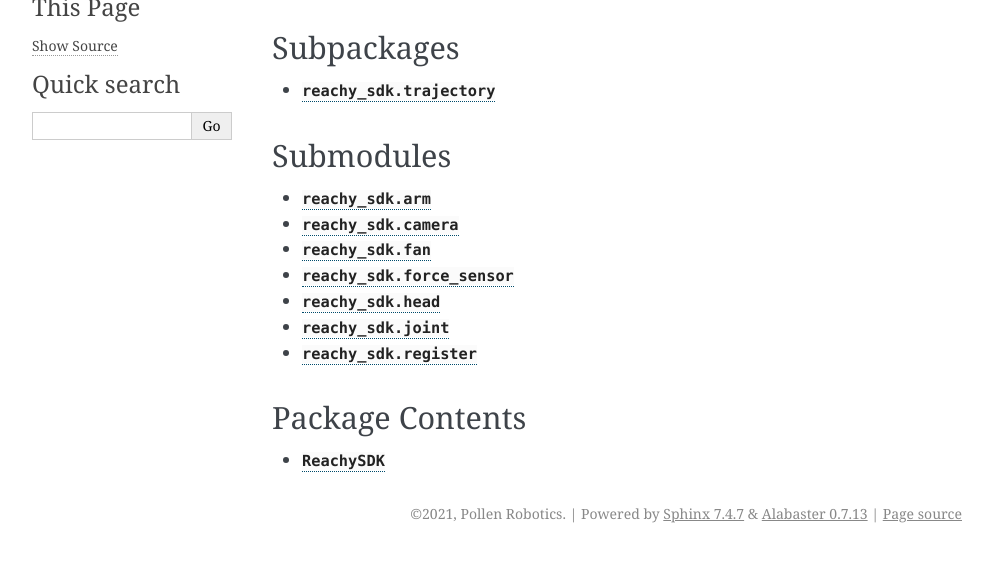
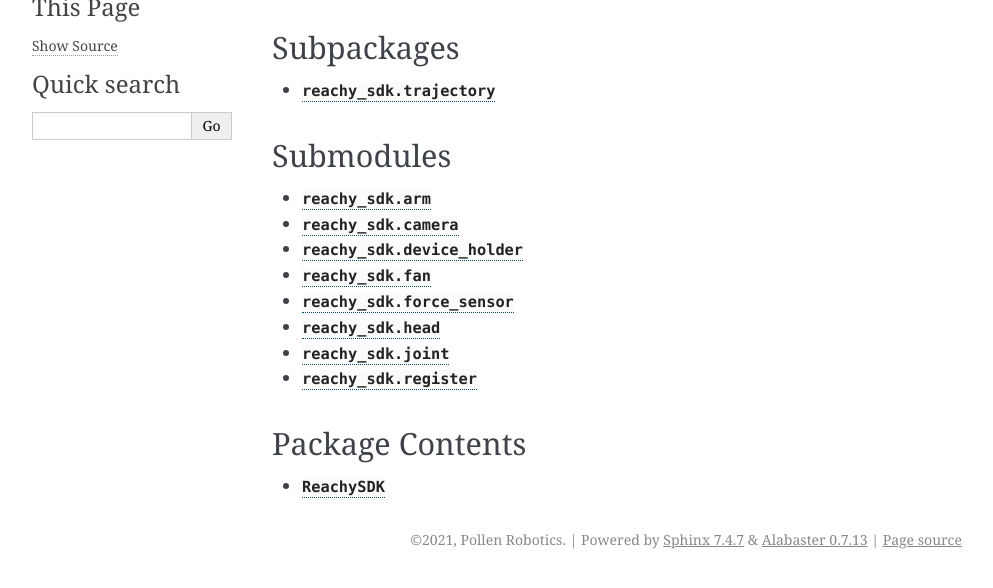
Before and after one commit to pollen-robotics/reachy-sdk, a Sphinx documentation site: the page built from docs/api/reachy_sdk.rst, in a window 1280 px wide, cut to the strip 200-788 px from the top of the page. Shown: the whole strip, without its empty margins (148-1141 px from the left). Built offline with Sphinx 7.4.7, drawn with Linux system fonts in a browser that asks for light colours.

Commit message:
Update doc.

```diff
--- /dev/null
+++ b/docs/api/device_holder.rst
@@ -0,0 +1,4 @@
+:mod:`reachy_sdk.device_holder`
+===============================
+
+.. automodule:: reachy_sdk.device_holder
--- a/docs/api/reachy_sdk.rst
+++ b/docs/api/reachy_sdk.rst
@@ -19,6 +19,7 @@ Submodules
 
    arm.rst
    camera.rst
+   device_holder.rst
    fan.rst
    force_sensor.rst
    head.rst
```
